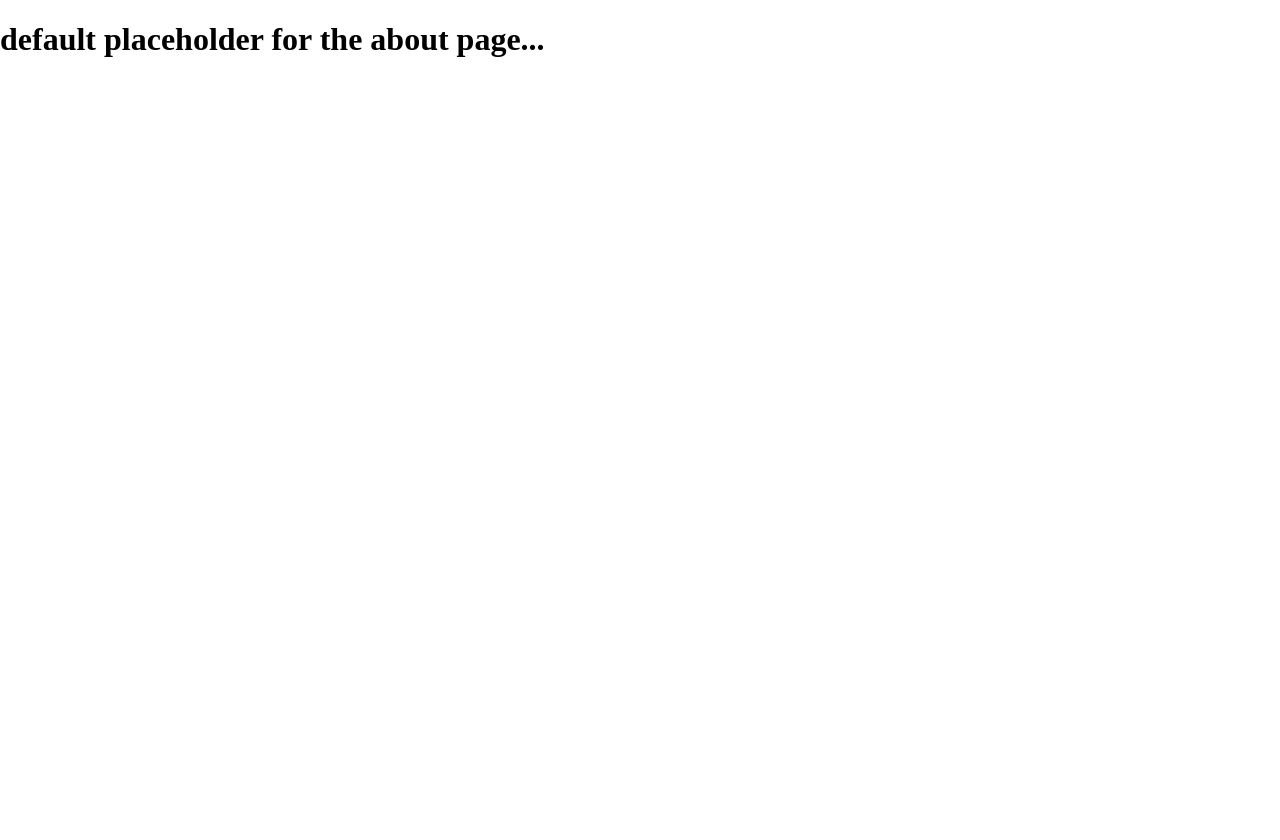
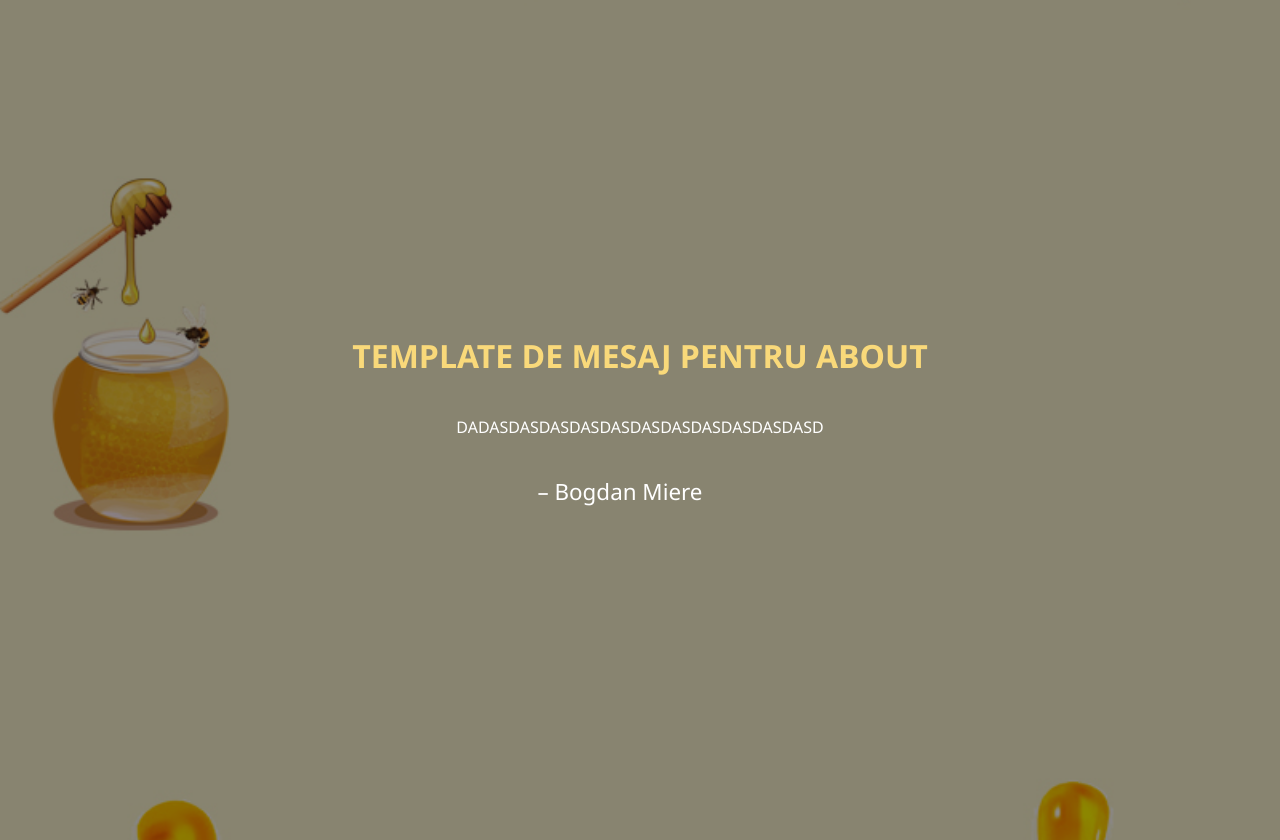
Before and after one commit to GeorgeFatan/honey-shop-fs, a React (Vite) app in the folder frontend/: page /about in a window 1280 px wide. Built offline with nearby package versions, Linux system fonts and the light colour scheme.

Commit message:
improved the about page

```diff
--- a/frontend/src/HomePage.css
+++ b/frontend/src/HomePage.css
@@ -102,3 +102,48 @@ body {
   font-size: 0.95rem;
   color: #eee;
 }
+
+/* ABOUT PAGE CSS*/
+.about-container {
+  position: relative;
+  min-height: 100vh;
+  color: #fff;
+  overflow: hidden;
+  font-family: "Segoe UI", sans-serif;
+}
+
+.about-container::before {
+  content: "";
+  position: absolute;
+  inset: 0;
+  background: rgba(0, 0, 0, 0.45);
+  z-index: 0;
+}
+
+.about-content {
+  position: relative;
+  z-index: 1;
+  height: 100vh;
+  display: flex;
+  flex-direction: column;
+  justify-content: center;
+  align-items: center;
+  text-align: center;
+  padding: 20px;
+}
+
+.about-message {
+  font-size: 2rem;
+  max-width: 800px;
+  line-height: 1.5;
+  color: #f9d97a;
+  margin-bottom: 20px;
+}
+
+.about-signature {
+  font-size: 1.4rem;
+  color: #fff;
+  width: 100%;
+  text-align: center;
+  padding-right: 40px;
+}
--- a/frontend/src/pages/AboutPage.tsx
+++ b/frontend/src/pages/AboutPage.tsx
@@ -1,3 +1,24 @@
+import "../HomePage.css";
+import backgroundImageHoney from "../assets/backgroundImageHoney.jpg";
+
 export default function AboutPage() {
-  return <h1>default placeholder for the about page...</h1>;
+  return (
+    <div
+      className="home-container"
+      style={{
+        backgroundImage: `url(${backgroundImageHoney})`,
+        backgroundPosition: "center",
+        backgroundSize: "cover",
+        backgroundAttachment: "fixed",
+      }}
+    >
+      <div className="about-content">
+        <h1 className="about-message">TEMPLATE DE MESAJ PENTRU ABOUT</h1>
+        <p className="about-description">
+          DADASDASDASDASDASDASDASDASDASDASDASD
+        </p>
+        <p className="about-signature">– Bogdan Miere</p>
+      </div>
+    </div>
+  );
 }
```
